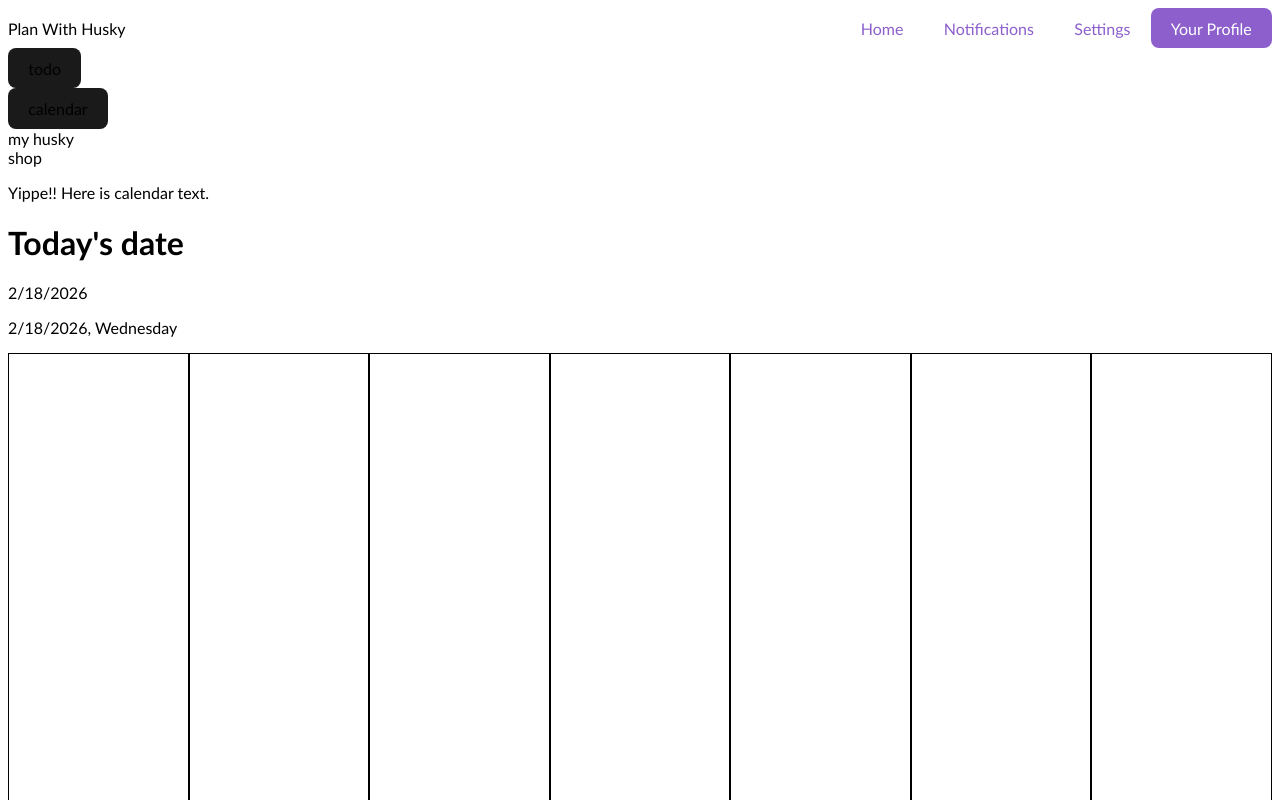
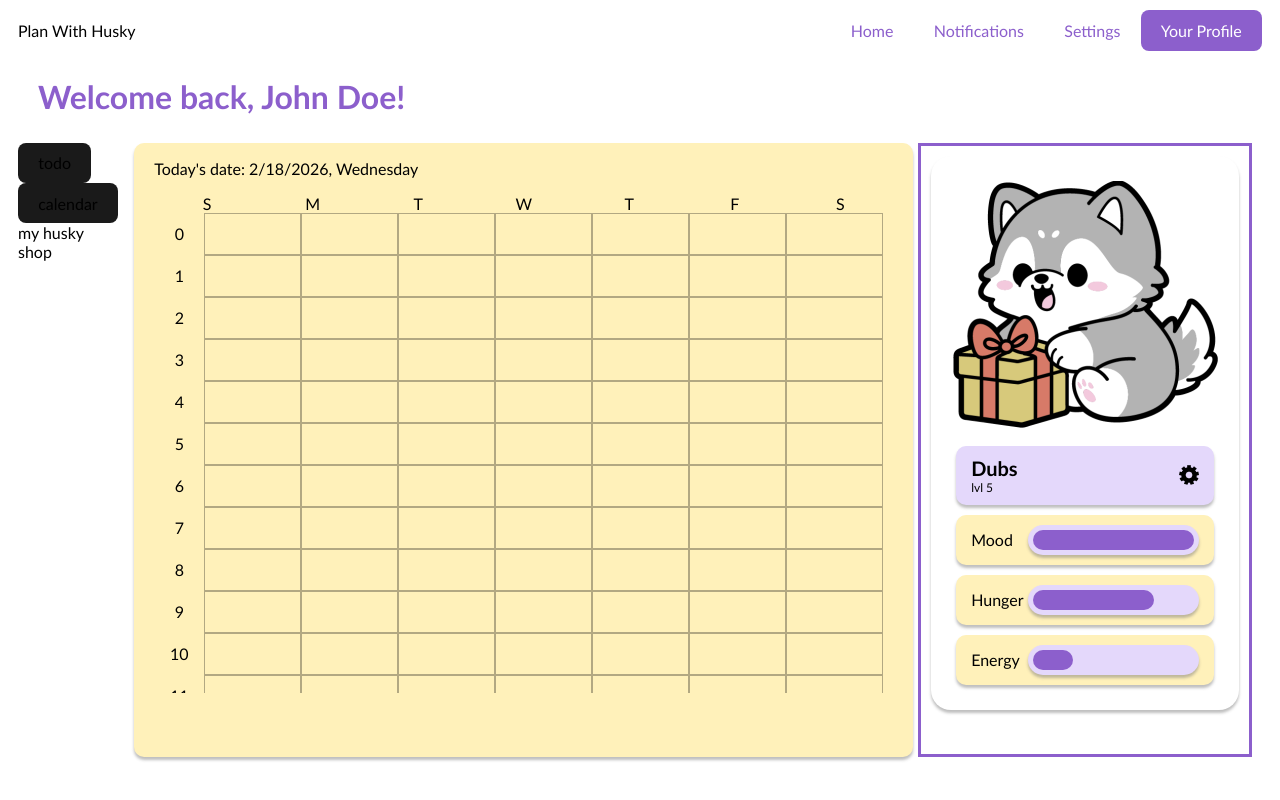
Before and after one commit to hcp-uw/plan-with-husky, a React (Vite) app in the folder starter-frontend/: page /calendar in a window 1280 px wide. Shown: the top 800 px of the page. Built offline with nearby package versions, Linux system fonts and the light colour scheme.

Commit message:
finished calendar grid, with scrolling for looks. Each grid has hour and day data attached to it, and there is a basic hour column on the left.

```diff
--- a/starter-frontend/src/components/CalendarComponents/WeeklyView.css
+++ b/starter-frontend/src/components/CalendarComponents/WeeklyView.css
@@ -0,0 +1,17 @@
+.week {
+    display: flex;
+}
+
+.day {
+    flex: 1;
+    display: flex;
+    align-items: center;
+    justify-content: center;
+}
+
+.headerDays {
+    flex: 1;
+    display: flex;
+    align-items: center;
+    justify-content: center;
+}
--- a/starter-frontend/src/components/CalendarComponents/WeeklyViewHeader.jsx
+++ b/starter-frontend/src/components/CalendarComponents/WeeklyViewHeader.jsx
@@ -1,3 +1,5 @@
+import "./WeeklyView.css";
+
 export default function WeeklyViewHeader () {
     const today = new Date();
     const weekday = today.toLocaleDateString("en-US", {
@@ -6,7 +8,16 @@ export default function WeeklyViewHeader () {
 
     return (
         <div>
-            <p>{today.toLocaleDateString()}, {weekday}</p>
+            <p>Today's date: {today.toLocaleDateString()}, {weekday}</p>
+            <div className="week">
+                <div className="headerDays">S</div>
+                <div className="headerDays">M</div>
+                <div className="headerDays">T</div>
+                <div className="headerDays">W</div>
+                <div className="headerDays">T</div>
+                <div className="headerDays">F</div>
+                <div className="headerDays">S</div>
+            </div>
         </div>
     );
 }
--- a/starter-frontend/src/pages/Calendar/Calendar.css
+++ b/starter-frontend/src/pages/Calendar/Calendar.css
@@ -1,12 +1,42 @@
-.week {
+.calendar-wrapper {
+    padding-left: 20px;
+    padding-right: 20px;
+}
+
+.calendar {
+    display: flex;
+    flex-direction: column;
+    height: 480px;
+    padding-right: 10px;
+    overflow-y: auto;
+}
+
+.row {
     display: flex;
 }
 
-.day {
-    flex: 1;
-    border: 1px solid black;
-    height: 600px;
+.time {
+    width: 50px;
     display: flex;
     align-items: center;
     justify-content: center;
 }
+
+.cell {
+    flex: 1;
+    height: 40px;
+    border: 1px solid rgba(0,0,0,0.3);
+}
+
+.calendar::-webkit-scrollbar {
+    width: 10px;
+}
+
+.calendar::-webkit-scrollbar-track {
+    background: transparent;
+}
+
+.calendar::-webkit-scrollbar-thumb {
+    background: #8C5FCC;
+    border-radius: 999px;
+}
--- a/starter-frontend/src/pages/Calendar/Calendar.jsx
+++ b/starter-frontend/src/pages/Calendar/Calendar.jsx
@@ -1,35 +1,46 @@
 import "./Calendar.css";
-import WeeklyViewHeader from "../../components/CalendarComponents/WeeklyViewHeader";
+import "../../pages/Home/Home.css";
 
 import SideBar from "../../components/SideBar/SideBar";
 import NavigationBar from "../../components/NavigationBar/NavigationBar";
+import MyHusky from "../../components/MyHusky";
+
+import "../../components/CalendarComponents/WeeklyView.css";
+import WeeklyViewHeader from "../../components/CalendarComponents/WeeklyViewHeader";
 
 export default function Calendar () {
     const today = new Date();
+    const days = ["Sun", "Mon", "Tue", "Wed", "Thu", "Fri", "Sat"];
+    const hours = []
+    for (let i = 0; i < 24; i++) {
+        hours.push(i );
+    }
 
     return (
-        <>
+        <div className="parent">
             <NavigationBar />
+            <div className="title">
+                <h1>Welcome back, John Doe!</h1> {/*temporarily changed this to just be john doe, will figure out const transferring later.*/}
+            </div>
             <SideBar />
-            <p>Yippe!! Here is calendar text.</p>
-            <div>
-                <h1>Today's date</h1>
-                <p>
-                    {today.toLocaleDateString()}
-                </p>
+            <div className="husky">
+                <MyHusky />
             </div>
-            <div>
-                <WeeklyViewHeader />
+            <div className="content">
+                <div className="calendar-wrapper">
+                    <WeeklyViewHeader />
+                    <div className="calendar">
+                        {hours.map((hour) => (
+                            <div className="row" key={hour}>
+                            <div className="time">{hour}</div>
+                                {days.map((day) => (
+                                    <div className="cell" key={day} data-hour={hour} data-day={day} />
+                                ))}
+                            </div>
+                        ))}
+                    </div>
+                </div>
             </div>
-            <div className="week">
-                <div className="day"></div>
-                <div className="day"></div>
-                <div className="day"></div>
-                <div className="day"></div>
-                <div className="day"></div>
-                <div className="day"></div>
-                <div className="day"></div>
-            </div>
-        </>
+        </div>
     );
 }
```
Also changed, not shown: starter-frontend/src/components/CalendarComponents/EventAdder.jsx (added).
